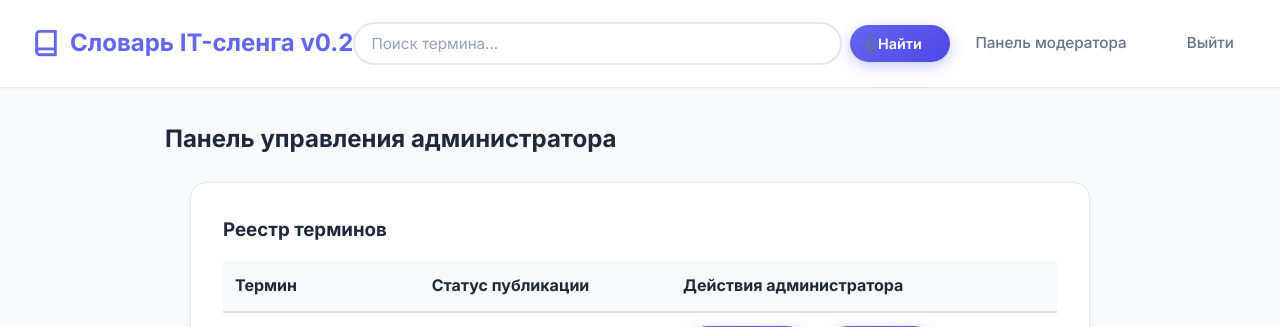
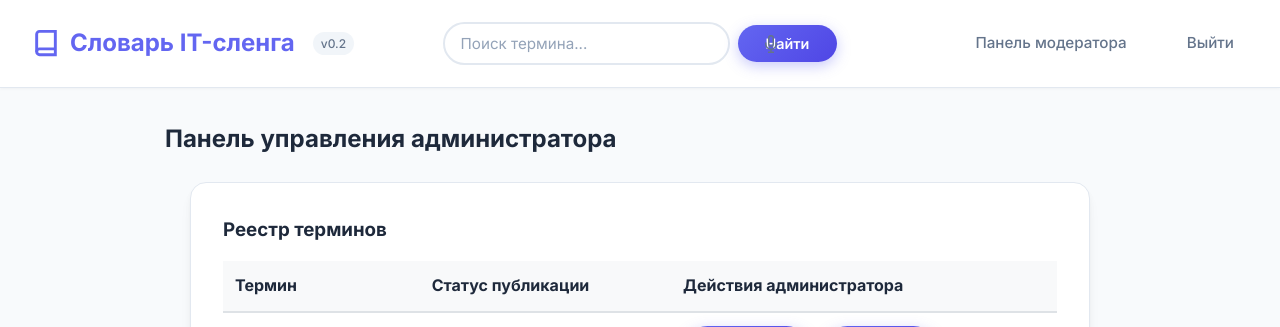
Before and after one commit to klesnin330-del/it-slang-dictionary, a Flask app: page /admin in a window 1280 px wide. Shown: the top 327 px of the page. Run offline with Flask 3, Linux system fonts and the light colour scheme; a user stored in the database is signed in.

Commit message:
update branch

```diff
--- a/templates/base.html
+++ b/templates/base.html
@@ -56,7 +56,7 @@
             padding: 0 2rem;
             height: 100%;
             display: grid;
-            grid-template-columns: 1fr 2fr 1fr;
+            grid-template-columns: 1fr auto 1fr;
             align-items: center;
             position: relative;
         }
@@ -76,6 +76,16 @@
 
         .logo:hover {
             opacity: 0.85;
+        }
+
+        .logo-version {
+            font-size: 0.75rem;
+            font-weight: 500;
+            color: var(--text-secondary);
+            background: #f1f5f9;
+            padding: 2px 8px;
+            border-radius: 12px;
+            margin-left: 8px;
         }
 
         .nav-links {
@@ -105,7 +115,7 @@
         .header-search {
             justify-self: center;
             width: 100%;
-            max-width: 700px;
+            max-width: 600px;
             margin: 0 auto;
             display: flex;
             justify-content: center;
@@ -143,11 +153,11 @@
 
         .header-voice-btn {
             position: absolute;
-            right: 60px;
+            right: 48px;
             top: 50%;
             transform: translateY(-50%);
-            width: 38px;
-            height: 38px;
+            width: 36px;
+            height: 36px;
             border: none;
             background: transparent;
             color: var(--text-secondary);
@@ -461,9 +471,9 @@
             background: #f8fafc;
             border-radius: 10px;
             padding: 1rem 1.25rem;
-            width: 320px;
-            max-width: 320px;
-            min-width: 320px;
+            width: 300px;
+            max-width: 300px;
+            min-width: 300px;
             border: 1px solid var(--border);
             flex-shrink: 0;
         }
@@ -641,7 +651,8 @@
                     <path d="M4 19.5A2.5 2.5 0 0 1 6.5 17H20"/>
                     <path d="M6.5 2H20v20H6.5A2.5 2.5 0 0 1 4 19.5v-15A2.5 2.5 0 0 1 6.5 2z"/>
                 </svg>
-                Словарь IT-сленга v0.2
+                Словарь IT-сленга
+                <span class="logo-version">v0.2</span>
             </a>
             <div class="header-search">
                 <form method="get" action="{{ url_for('index') }}" class="header-search-form">
@@ -693,7 +704,9 @@
 
             recognition.onresult = (event) => {
                 const transcript = event.results[0][0].transcript;
-                headerSearchInput.value = transcript;
+                // Преобразуем первую букву в заглавную, а остальные в строчные
+                const capitalizedTranscript = transcript.charAt(0).toUpperCase() + transcript.slice(1).toLowerCase();
+                headerSearchInput.value = capitalizedTranscript;
                 // Автоматическая отправка формы после распознавания
                 setTimeout(() => {
                     headerSearchInput.closest('form').submit();
```
Also changed, not shown: instance/dictionary.db, 1 other file.
